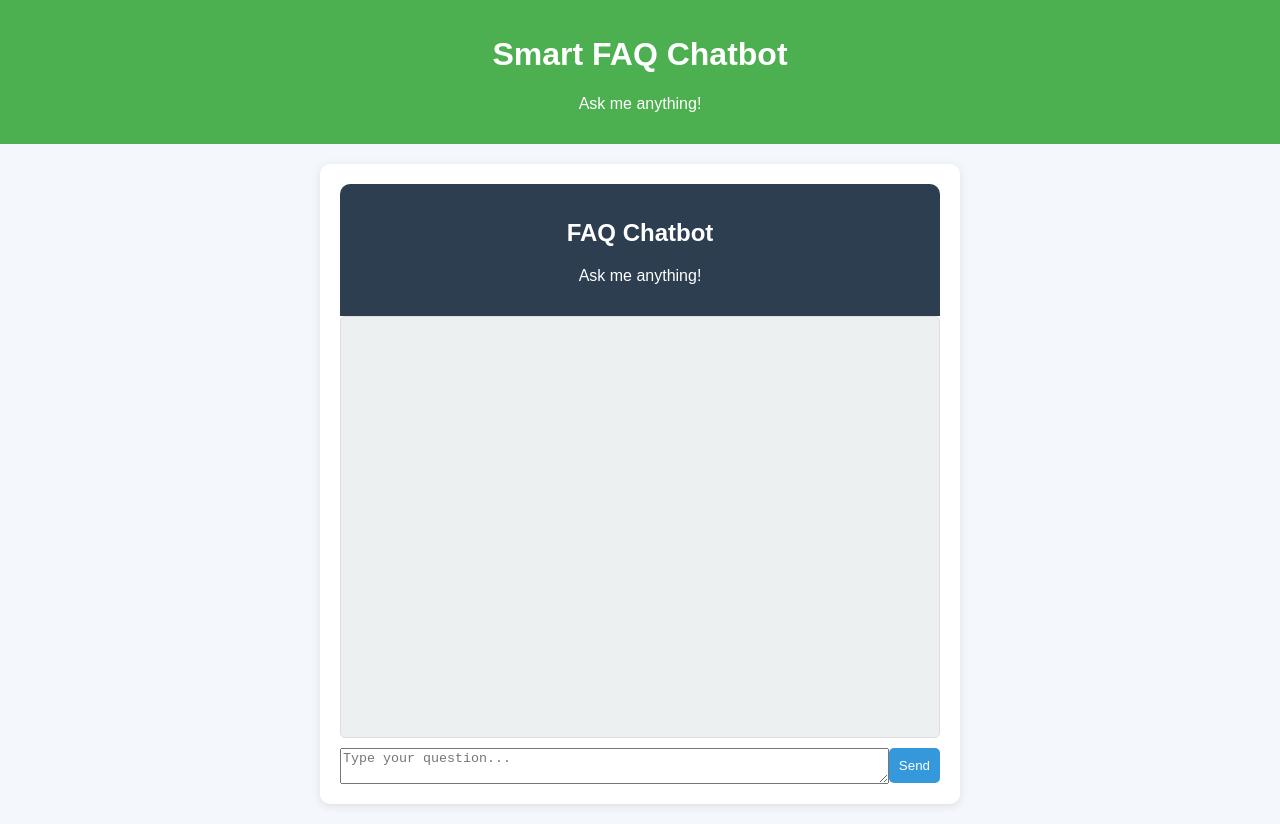
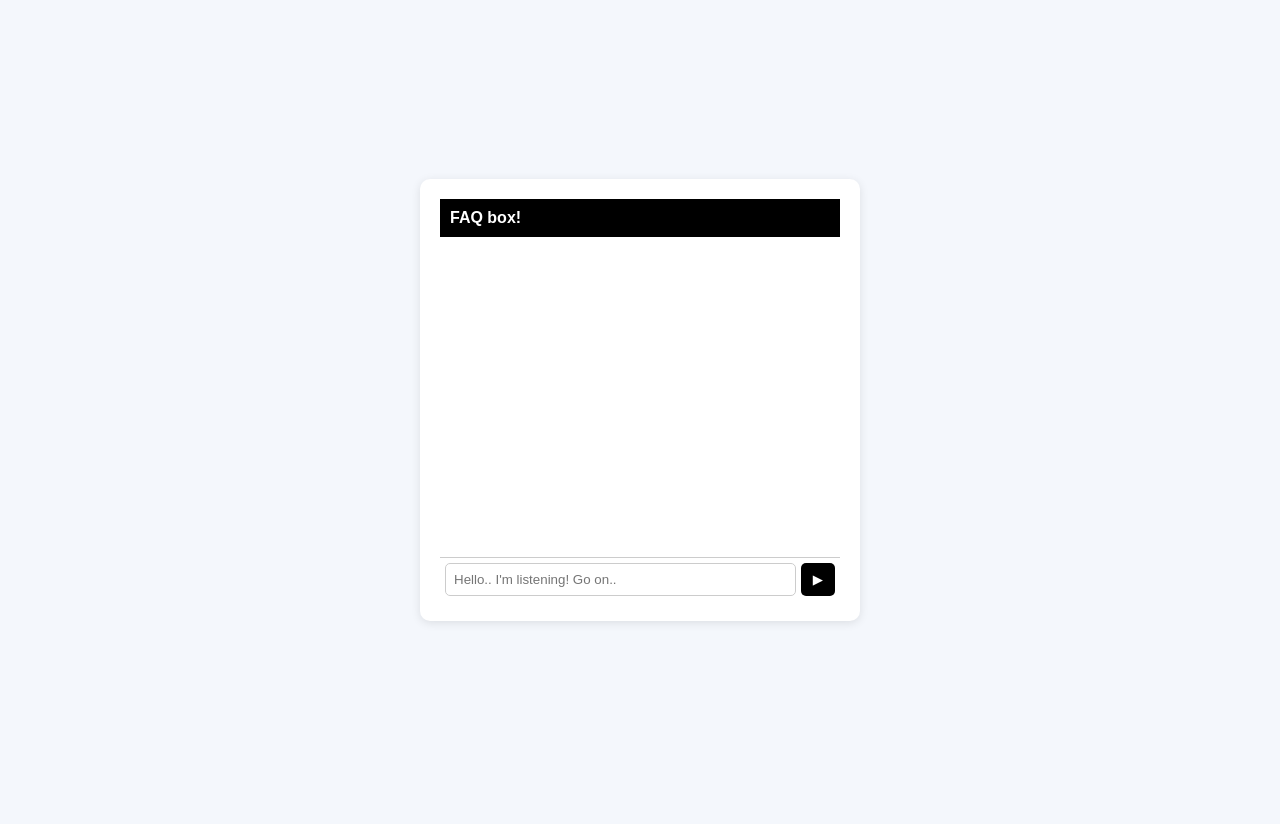
Before and after one commit to Absalom-Silwal/chatbot, a React (Create React App) app in the folder frontend/: page / in a window 1280 px wide. After the commit the page ends 800 px from the top, so only its background shows below. Built offline with nearby package versions, Linux system fonts and the light colour scheme.

Commit message:
backend open api connected and frontend chatbox css fixed

```diff
--- a/frontend/src/App.js
+++ b/frontend/src/App.js
@@ -9,7 +9,7 @@ function App() {
   let [message,setMessage] = useState('');
   //const userQuestion = question?<div class="user-message"><p>{question}</p></div>:'';
   //const botAnswer = serverResponse?(answer?<div class="chatbot-message"><p>{answer.answer}</p></div>:'Sorry! Couldnot find the answer'):"";
-  message += serverResponse?'':(question?`<div class="user-message"><p>${question}</p></div>`:'');
+  message += serverResponse?'':(question?`<div class="chat-message user-message">${question}</div>`:'');
     //setMessage(messageEle);
   function onChangeQuestion(e){
     //setAnswer([]);
@@ -40,7 +40,7 @@ function App() {
     }).then((answer)=>{
       setServerResponse(true);
       //setAnswer(data);
-      const newMessage = `${message}<div class="chatbot-message"><p>${answer.answer}</p></div>`;
+      const newMessage = `${message}<div class="chat-message bot-message" style="align-self: flex-end;">${answer.answer}</div>`;
       setMessage(newMessage);
       setQuestion('');
       document.getElementById('user-input').innerHTML='';
@@ -48,28 +48,32 @@ function App() {
   }
   return (
     <div>
-      <header>
-        <h1>Smart FAQ Chatbot</h1>
-        <p>Ask me anything!</p>
-      </header>
     <form onSubmit={callApi}>
-          <div class="chat-container">
+          {/* <div class="chat-container">
             <div class="chat-header">
                 <h2>FAQ Chatbot</h2>
                 <p>Ask me anything!</p>
             </div>
 
             <div class="chat-box" id="chat-box" dangerouslySetInnerHTML={{ __html: message }}>
-                {/* {userQuestion}
-                {userQuestion?botAnswer:''}  */}
-
             </div>
 
             <div class="input-container">
             <textarea type="text" id="user-input" value={question} onFocus={onFocusQuestion} onChange={onChangeQuestion} placeholder="Type your question..." ></textarea>
                 <button>Send</button>
             </div>
-        </div>
+          </div> */}
+          <div class="chat-container">
+              <div class="chat-header">FAQ box!</div>
+              <div class="chat-box" id="chatBox" dangerouslySetInnerHTML={{ __html: message }}>
+                {/* <div class="chat-message user-message">hello</div>
+                <div class="chat-message bot-message" style="align-self: flex-end;">This is a bot response.</div> */}
+              </div>
+              <div class="chat-input">
+                  <input type="text" id="user-input" value={question} onFocus={onFocusQuestion} onChange={onChangeQuestion} placeholder="Hello.. I'm listening! Go on.."></input>
+                  <button >▶</button>
+              </div>
+          </div>
 
     </form>
 
--- a/frontend/src/index.css
+++ b/frontend/src/index.css
@@ -1,88 +1,65 @@
 body {
-  font-family: Arial, sans-serif;
-  background-color: #f4f4f9;
-  margin: 0;
-  padding: 0;
+  display: flex;
+  justify-content: center;
+  align-items: center;
+  height: 100vh;
+  background-color: #ddd;
 }
-
 .chat-container {
-  width: 100%;
-  max-width: 600px;
-  margin: 50px auto;
-  background-color: #fff;
+  width: 400px;
+  background: white;
   border-radius: 10px;
-  box-shadow: 0 4px 8px rgba(0, 0, 0, 0.1);
-  padding: 20px;
+  box-shadow: 2px 2px 10px rgba(0,0,0,0.2);
+  overflow: hidden;
 }
-
 .chat-header {
-  background-color: #2c3e50;
-  color: #fff;
-  padding: 15px;
-  text-align: center;
-  border-radius: 10px 10px 0 0;
+  background: black;
+  color: white;
+  padding: 10px;
+  font-weight: bold;
+  text-align: left;
 }
-
 .chat-box {
-  height: 400px;
+  height: 300px;
   overflow-y: auto;
-  border: 1px solid #ddd;
   padding: 10px;
-  background-color: #ecf0f1;
+  border-bottom: 1px solid #ccc;
+  display: flex;
+  flex-direction: column;
+}
+.chat-message {
+  padding: 8px;
+  margin: 5px 0;
+  border: 1px solid #ccc;
   border-radius: 5px;
-  margin-bottom: 10px;
-}
-
-.user-message,
-.chatbot-message {
-  margin: 10px 0;
-}
-
-.user-message p,
-.chatbot-message p {
-  padding: 10px;
-  border-radius: 10px;
   max-width: 80%;
 }
-
-.user-message p {
-  background-color: #3498db;
-  color: #fff;
-  margin-left: auto;
+.user-message {
+  background-color: #f1f1f1;
+  text-align: left;
+  align-self: flex-start;
+}
+.bot-message {
+  background-color: #d1e7fd;
   text-align: right;
+  align-self: flex-end;
 }
-
-.chatbot-message p {
-  background-color: #2ecc71;
-  color: #fff;
+.chat-input {
+  display: flex;
+  padding: 5px;
 }
-
-.input-container {
-  display: flex;
-  align-items: center;
+.chat-input input {
+  flex: 1;
+  padding: 8px;
+  border: 1px solid #ccc;
+  border-radius: 5px;
 }
-
-.input-container input {
-  width: 80%;
-  padding: 10px;
-  border: 1px solid #ddd;
+.chat-input button {
+  background: black;
+  color: white;
+  border: none;
+  padding: 8px 12px;
+  margin-left: 5px;
+  cursor: pointer;
   border-radius: 5px;
-  margin-right: 10px;
 }
-
-.input-container button {
-  padding: 10px;
-  background-color: #3498db;
-  color: #fff;
-  border: none;
-  border-radius: 5px;
-  cursor: pointer;
-}
-
-.input-container button:hover {
-  background-color: #2980b9;
-}
-
-textarea{
-  width: 100% !important;
-}
```
Also changed, not shown: 1 other file (tests, documents, lock files or other folders).
